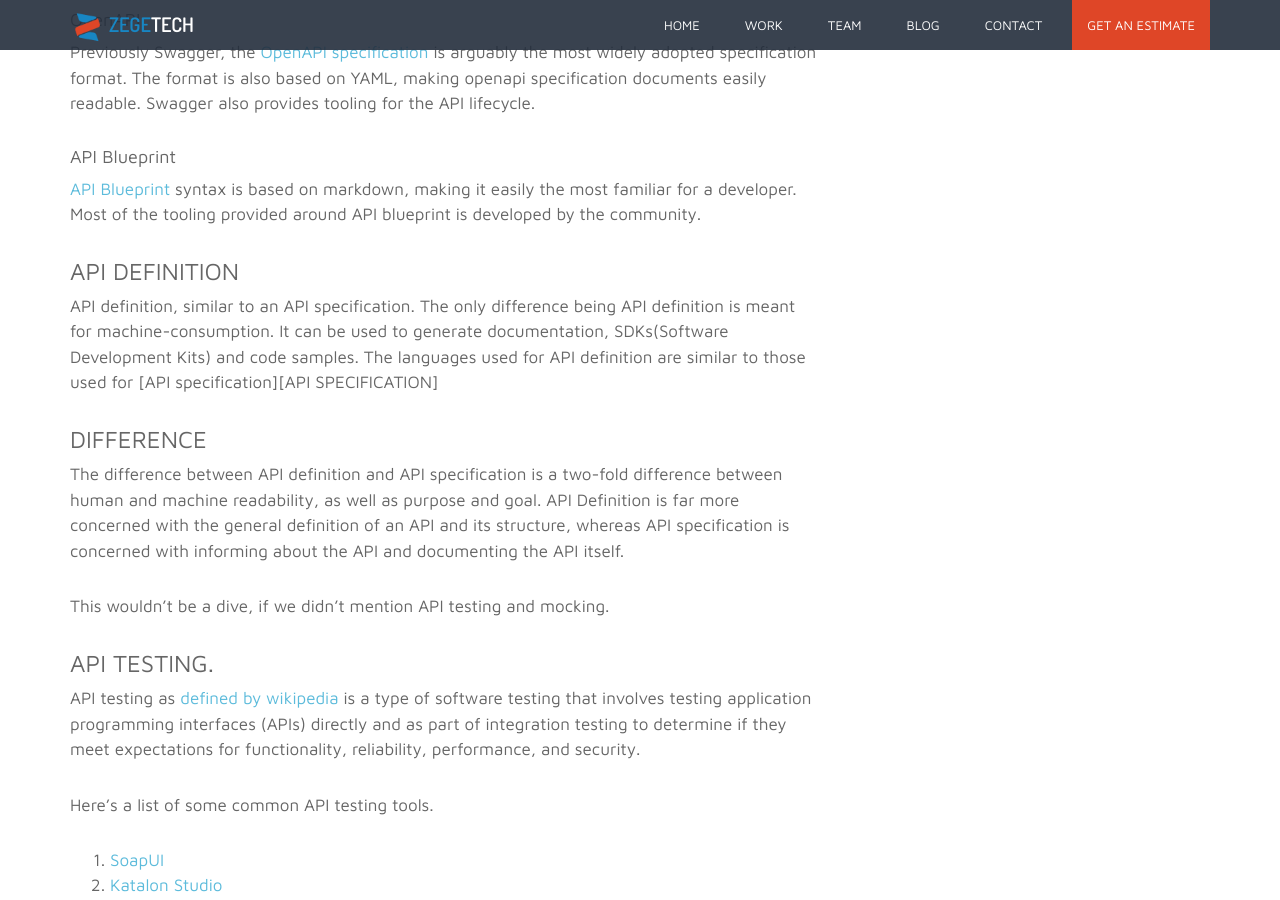
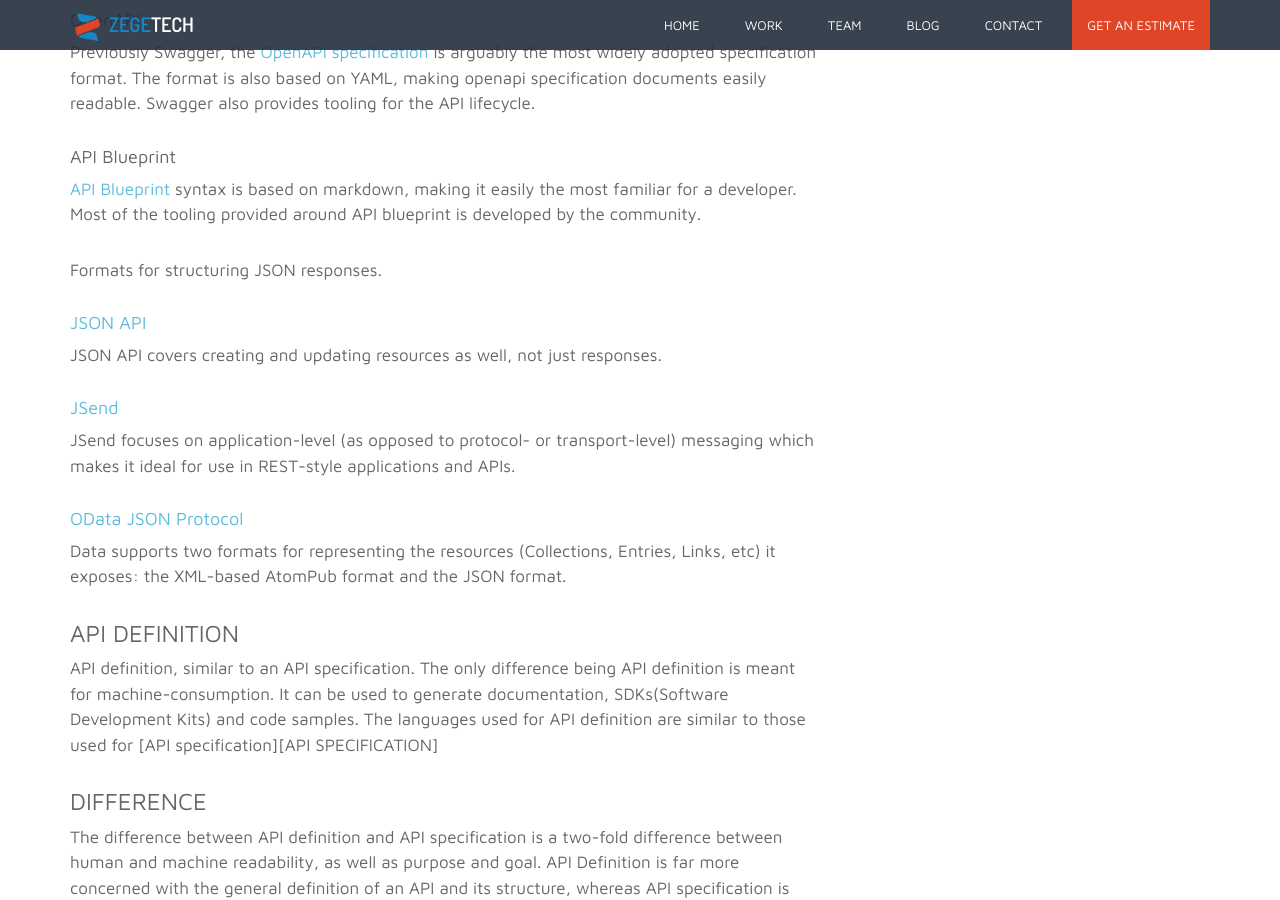
Before and after one commit to zegetech/zegetech.github.io, a Jekyll site: the page built from _posts/2018-12-08-api-dive.md, in a window 1280 px wide and 900 px high, scrolled down 6597 px. Built offline with Jekyll 4.4.1, drawn with Linux system fonts in a browser that asks for light colours.

Commit message:
Update post to include info on JSON responses specification

```diff
--- a/_posts/2018-12-08-api-dive.md
+++ b/_posts/2018-12-08-api-dive.md
@@ -156,9 +156,23 @@ Swagger also provides tooling for the API lifecycle.
 [API Blueprint](https://apiblueprint.org/documentation/specification.html) syntax is based on markdown, making it easily the most familiar for a developer.
 Most of the tooling provided around API blueprint is developed by the community.
 
+Formats for structuring JSON responses.
+
+#### [JSON API](https://jsonapi.org/)
+JSON API covers creating and updating resources as well, not just responses.
+
+#### [JSend](http://labs.omniti.com/labs/jsend)
+JSend focuses on application-level (as opposed to protocol- or transport-level) messaging which makes it ideal for use in REST-style applications and APIs.
+
+#### [OData JSON Protocol](https://www.odata.org/documentation/odata-version-2-0/json-format/)
+Data supports two formats for representing the resources (Collections, Entries, Links, etc) it exposes: the XML-based AtomPub format and the JSON format.
+
+
 
 ### API DEFINITION
 API definition, similar to an API specification. The only difference being API definition is meant for machine-consumption. It can be used to generate documentation, SDKs(Software Development Kits) and code samples. The languages used for API definition are similar to those used for [API specification][API SPECIFICATION]
+
+
 
 
 ### DIFFERENCE
```
